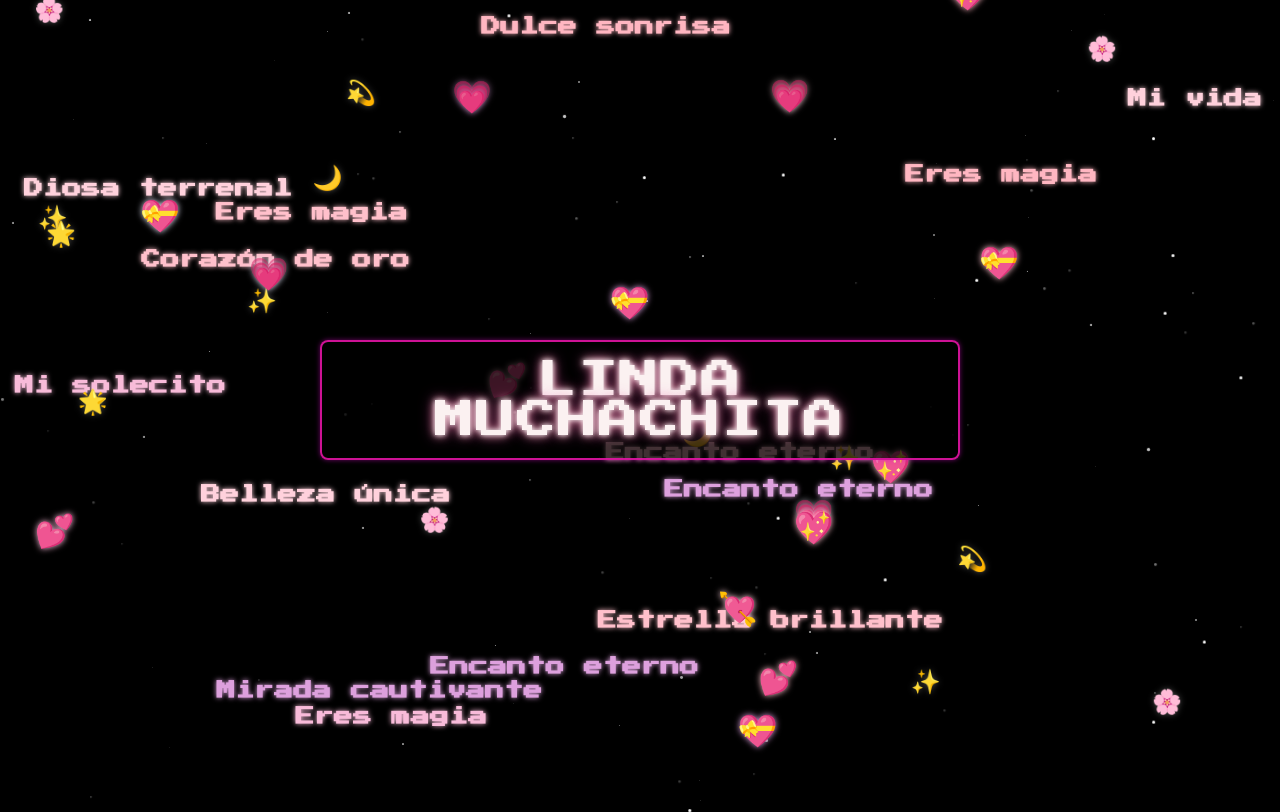
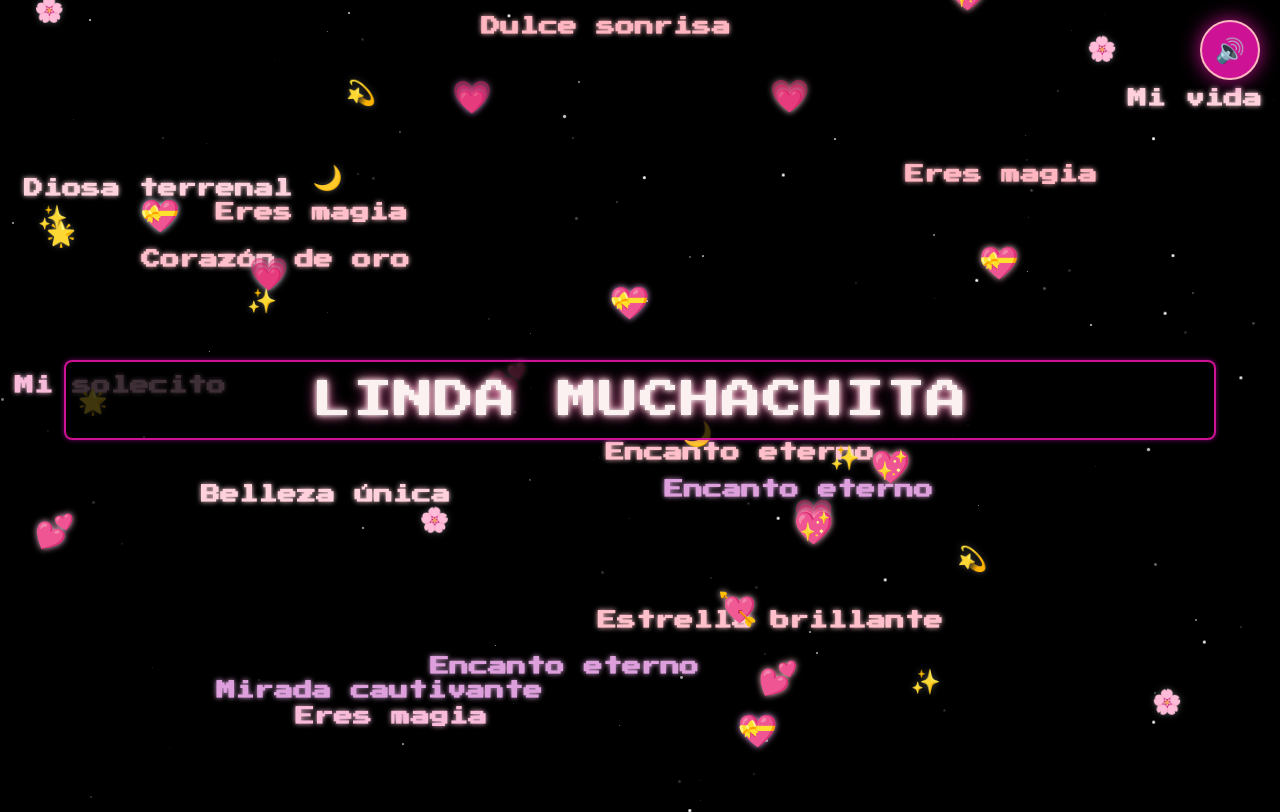
Before and after one commit to North311/index5.html, a plain HTML site: page index.html in a window 1280 px wide. Both pictures are taken after a click on the element "LINDA MUCHACHITA". Drawn offline with Linux system fonts and the light colour scheme.

Commit message:
index.html

```diff
--- a/index.html
+++ b/index.html
@@ -65,7 +65,7 @@
       letter-spacing: 1px;
       box-shadow: 0 0 5px rgba(218, 14, 204, 0.5);
       text-align: center;
-      max-width: 50vw;
+      max-width: 90vw;
       word-wrap: break-word;
       cursor: pointer;
       transition: all 0.3s ease;
@@ -74,6 +74,40 @@
     .center-title:hover {
       transform: translate(-50%, -50%) scale(1.05);
       box-shadow: 0 0 15px rgba(218, 14, 204, 0.8);
+    }
+
+    .music-button {
+      position: fixed;
+      top: 20px;
+      right: 20px;
+      z-index: 100;
+      background: rgba(229, 21, 166, 0.9);
+      border: 2px solid #ffb6c1;
+      border-radius: 50%;
+      width: 60px;
+      height: 60px;
+      display: flex;
+      align-items: center;
+      justify-content: center;
+      cursor: pointer;
+      font-size: 24px;
+      color: white;
+      box-shadow: 0 0 10px rgba(229, 21, 166, 0.5);
+      transition: all 0.3s ease;
+    }
+
+    .music-button:hover {
+      transform: scale(1.1);
+      box-shadow: 0 0 20px rgba(229, 21, 166, 0.8);
+    }
+
+    .music-button.playing {
+      animation: pulse 2s ease-in-out infinite alternate;
+    }
+
+    @keyframes pulse {
+      0% { box-shadow: 0 0 10px rgba(229, 21, 166, 0.5); }
+      100% { box-shadow: 0 0 25px rgba(229, 21, 166, 1); }
     }
 
     .falling-element {
@@ -137,6 +171,8 @@
   <div class="stars"></div>
   <div class="center-title">LINDA MUCHACHITA</div>
 
+  <div class="music-button" id="musicButton">🎵</div>
+
   <audio id="backgroundMusic" loop preload="auto">
     <source src="Linda Muchachita.mp3" type="audio/mpeg">
     Tu navegador no soporta el elemento de audio.
@@ -157,21 +193,38 @@
 
     let musicStarted = false;
     const music = document.getElementById('backgroundMusic');
+    const musicButton = document.getElementById('musicButton');
 
-    // Función para iniciar la música
-    function startMusic() {
-      if (!musicStarted) {
-        music.play().catch(e => {
+    // Función para iniciar/pausar la música
+    function toggleMusic() {
+      if (music.paused) {
+        music.play().then(() => {
+          musicButton.textContent = '🔊';
+          musicButton.classList.add('playing');
+          musicStarted = true;
+        }).catch(e => {
           console.log('Error al reproducir música:', e);
+          musicButton.textContent = '❌';
         });
-        musicStarted = true;
+      } else {
+        music.pause();
+        musicButton.textContent = '🎵';
+        musicButton.classList.remove('playing');
       }
     }
 
-    // Agregar event listeners para iniciar música
-    document.addEventListener('click', startMusic);
-    document.addEventListener('touchstart', startMusic);
-    document.querySelector('.center-title').addEventListener('click', startMusic);
+    // Event listeners
+    musicButton.addEventListener('click', toggleMusic);
+    document.addEventListener('click', function(e) {
+      if (!musicStarted && e.target !== musicButton) {
+        toggleMusic();
+      }
+    });
+    document.addEventListener('touchstart', function(e) {
+      if (!musicStarted && e.target !== musicButton) {
+        toggleMusic();
+      }
+    });
 
     function createFallingElement(content, className) {
       const element = document.createElement("div");
```
